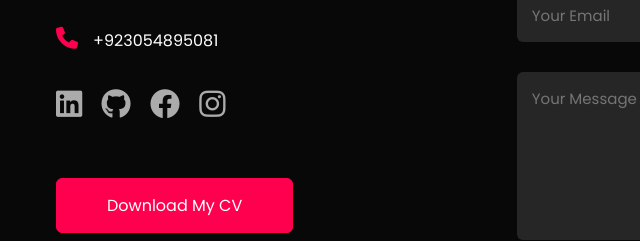
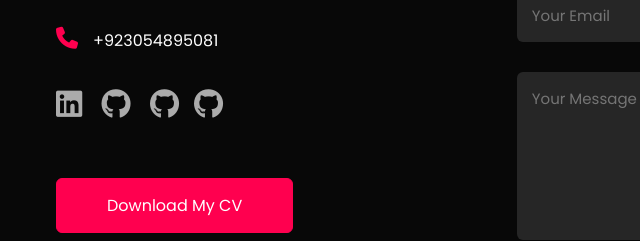
Before and after one commit to umersandhu/umer-portfolio-website, a plain HTML site: page index.html in a window 1280 px wide. Shown: the part 2921-3162 px from the top of the page, 8-648 px from the left. Drawn offline with Linux system fonts and the light colour scheme.

Commit message:
first commit

```diff
--- a/index.html
+++ b/index.html
@@ -181,9 +181,9 @@
         <p><i class="fa-solid fa-phone"></i>+923054895081</p>
         <div class="social-icon">
           <a href="https://www.linkedin.com/in/umer-sandhu-7ab47a274/" target="_blank"><i class="fa-brands fa-linkedin"></i></a>
+          <a href="https://www.fiverr.com/umersandhu439?up_rollout=true" target="_blank"><i class="fa-brands fa-github"></i></a>
+          <a href="https://www.upwork.com/freelancers/~01758c0e35b70e696a" target="_blank"><i class="fa-brands fa-github"></i>
           <a href="https://github.com/umersandhu" target="_blank"><i class="fa-brands fa-github"></i></a>
-          <a href="https://www.facebook.com/umer.sandhuu" target="_blank"><i class="fa-brands fa-facebook"></i></a>
-          <a href="https://www.instagram.com/umersandhu0/" target="_blank"><i class="fa-brands fa-instagram"></i></a>
         </div>
          <!-- social-icon  -->
          <a href="images/umer cv.pdf" download target="_blank" class="btn btn2" id="CV">Download My CV</a>
```
